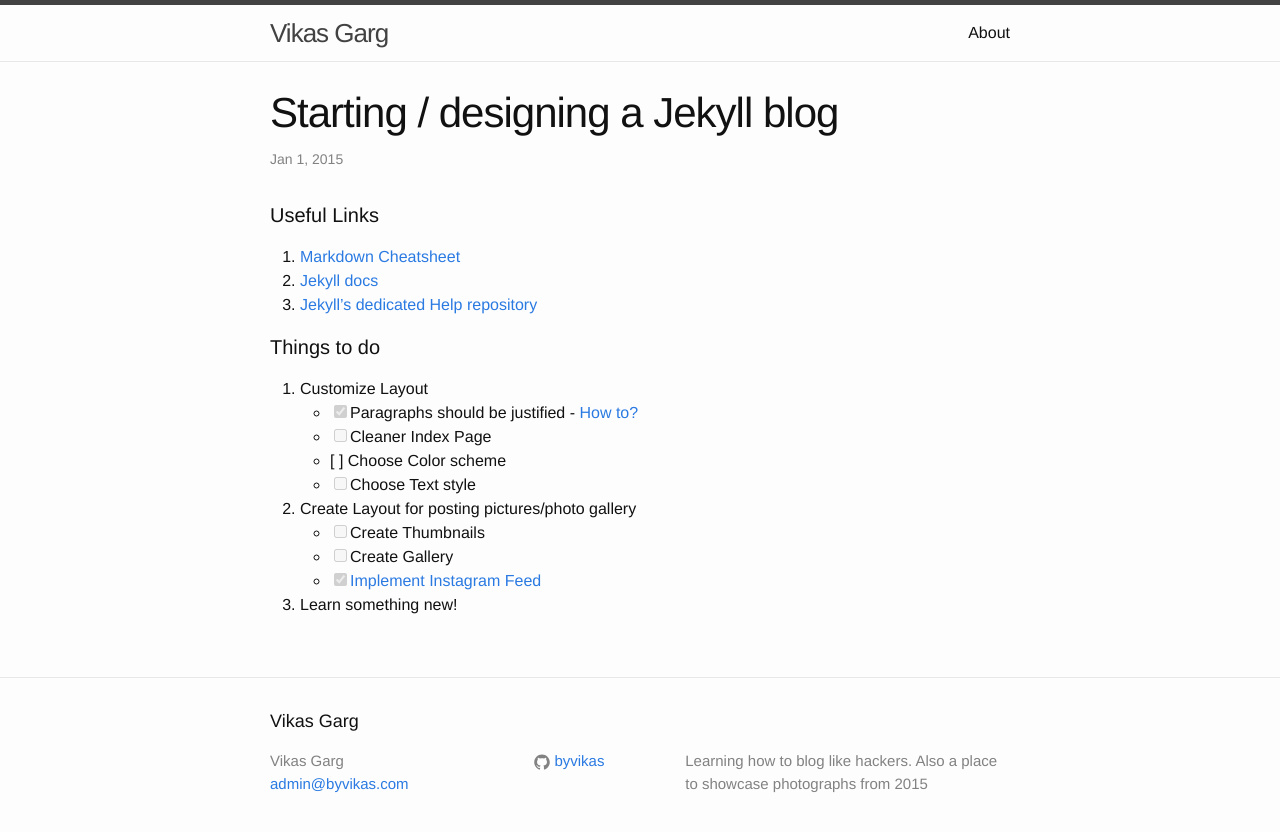
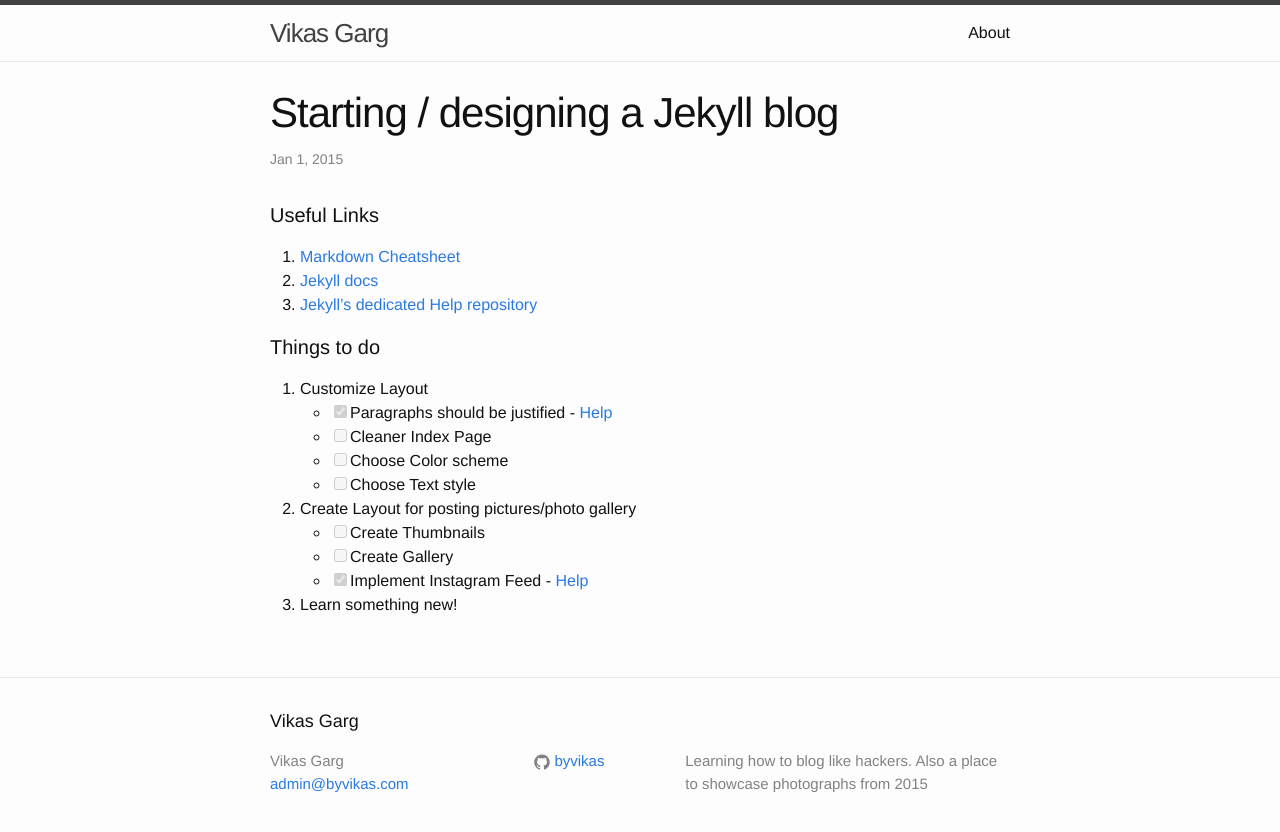
Before and after one commit to byvikas/byvikas.github.io, a Jekyll site: the page built from _posts/2015-01-01-New-Day.markdown, in a window 1280 px wide. Shown: the top 832 px of the page. Built offline with Jekyll 4.4.1, drawn with Linux system fonts in a browser that asks for light colours; a script that is not in the unit is left out.

Commit message:
Update 2015-01-01-New-Day.markdown

```diff
--- a/_posts/2015-01-01-New-Day.markdown
+++ b/_posts/2015-01-01-New-Day.markdown
@@ -13,14 +13,14 @@ categories: jekyll blog
 
 #### Things to do
 1. Customize Layout
-- [x] Paragraphs should be justified - [How to?][paragraph-help]
+- [x] Paragraphs should be justified - [Help][paragraph-help]
 - [ ] Cleaner Index Page
-- [	] Choose Color scheme
+- [ ] Choose Color scheme
 - [ ] Choose Text style
 2. Create Layout for posting pictures/photo gallery
 - [ ] Create Thumbnails
 - [ ] Create Gallery
-- [x] [Implement Instagram Feed][instafeed-help]
+- [x] Implement Instagram Feed - [Help][instafeed-help]
 3. Learn something new!
 
 
```
